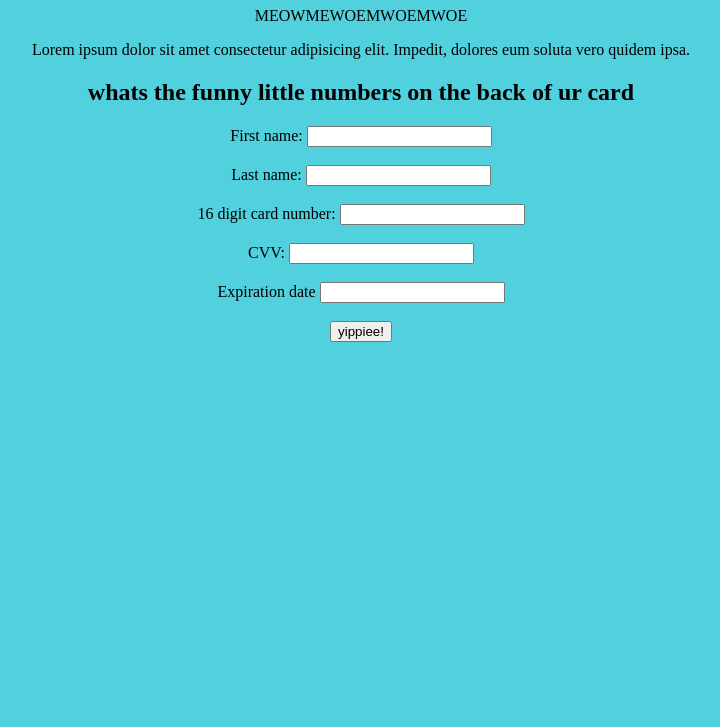
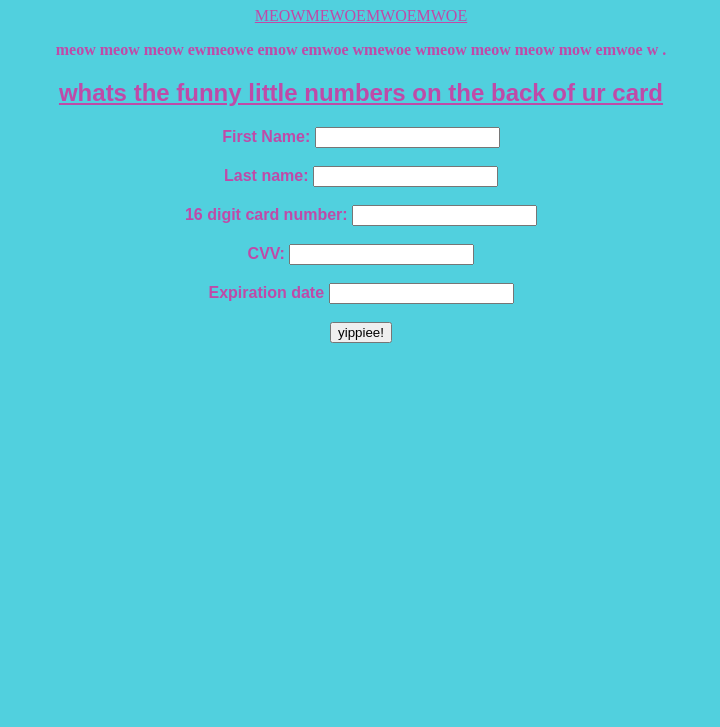
Before and after one commit to spoopy293/assignment12, a plain HTML site: page index.html in a window 1280 px wide. Shown: the part 73-800 px from the top of the page, without its empty margins (279-999 px from the left). Drawn offline with Linux system fonts and the light colour scheme.

Commit message:
small updates to visual

```diff
--- a/index.html
+++ b/index.html
@@ -14,26 +14,27 @@
 
       <h1 class="main-heading">MOEWMEOWMEOW</h1>
       <p>
-       MEOWMEWOEMWOEMWOE
+       <u>MEOWMEWOEMWOEMWOE</u>
+
       </p>
     </header>
 
 
     <SECtion>
-      Lorem ipsum dolor sit amet consectetur adipisicing elit. Impedit, dolores eum soluta vero quidem ipsa.
+    <strong> meow meow meow ewmeowe emow emwoe wmewoe wmeow meow meow mow emwoe w .</strong>
       <form>
-        <H2>whats the funny little numbers on the back of ur card
+        <H2><u>whats the funny little numbers on the back of ur card </H2></u>
         </H2>
-        <label for="fname">First name:</label>
+        <label for="fname"><strong> First Name:</strong></label>
         <input type="text" id="fname" name="fname"><br><br>
-        <label for="lname">Last name:</label>
+        <label for="lname"><strong>Last name:</strong></label>
         <input type="text" id="lname" name="lname"><br><br>
 
-        <label for="cardnumber">16 digit card number:</label>
+        <label for="cardnumber"><strong>16 digit card number:</strong></label>
         <input type="number" id="cardnumber" name="cardnumber"><br><br>
-        <label for="number">CVV:</label>
+        <label for="number"><strong>CVV:</strong></label>
         <input type="number" id="number" name="number"><br><br>
-        <label for="expiry">Expiration date </label>
+        <label for="expiry"><strong>Expiration date </strong></label>
         <input type="number" id="number" name="number"><br><br>
 
         <input type="button" onclick="formSubmit()" value="yippiee!">
--- a/style.css
+++ b/style.css
@@ -9,10 +9,15 @@
  }
  h1{text-align: center;}
 p{text-align: center;}
-div {text-align: center;}
-section{text-align: center;}
-body {background-color: #51d0de;}
-
+div {text-align: center;
+color: #bf4aa8;}
+section
+{text-align: center;
+color: #bf4aa8;}
+body {background-color: #51d0de;
+color: #bf4aa8 ;}
+form{border-bottom-left-radius: 100cm;
+font: 1em sans-serif;}
 
 
   #d9d9d9
```
